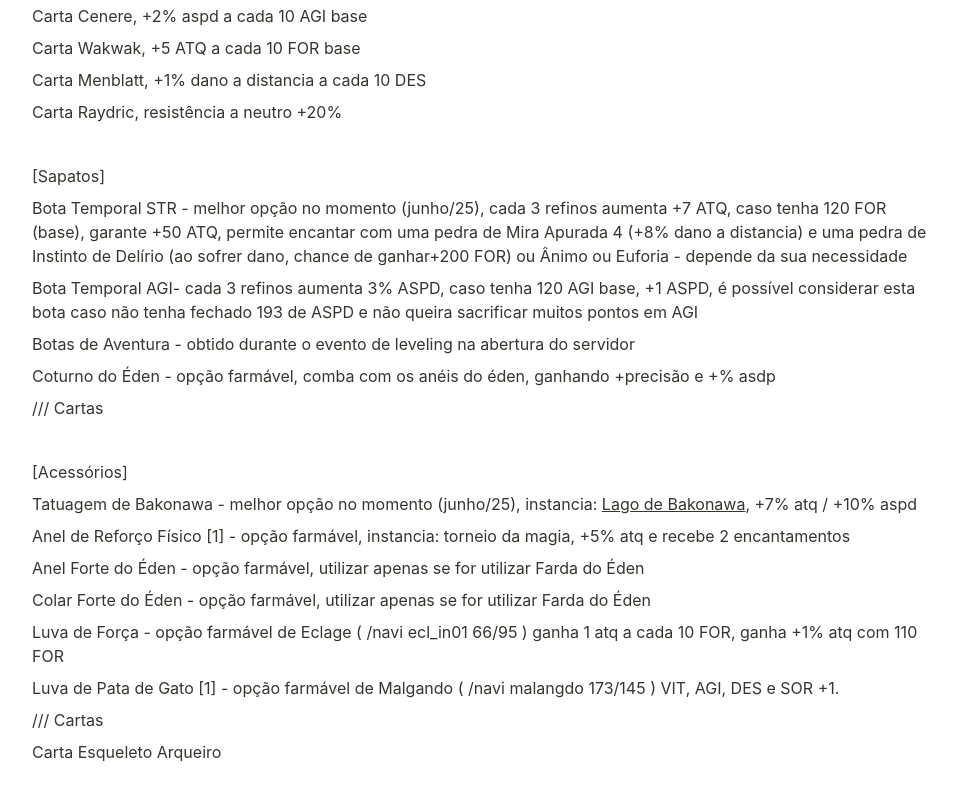
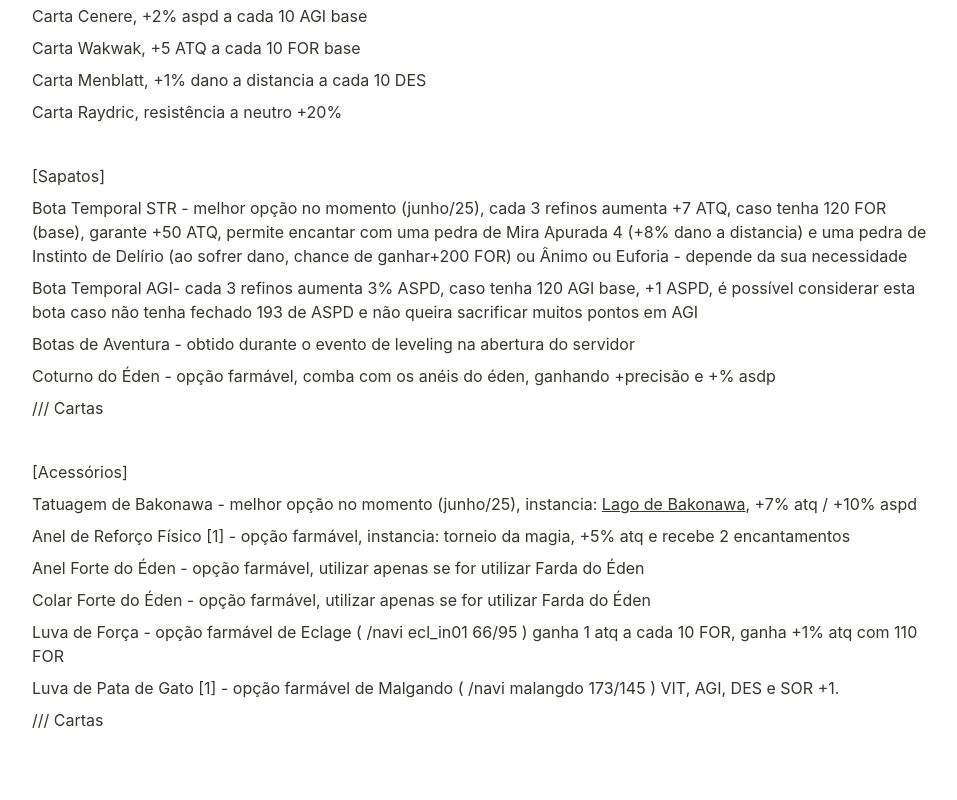
Before and after one commit to ragnarok-builds-latam/RG-Toque-Disparo, a plain HTML site: page index.html in a window 1280 px wide. Shown: the part 7880-8680 px from the top of the page, without its empty margins (158-1115 px from the left). Drawn offline with Linux system fonts and the light colour scheme.

Commit message:
Update index.html

```diff
--- a/index.html
+++ b/index.html
@@ -696,7 +696,7 @@ blockquote {
 </p><p id="2098eb12-d002-8042-9c8d-c80315d50b4d" class="">[Armadura]</p><p id="2098eb12-d002-80a2-8e22-e8d51d9ffe9a" class="">Armadura Heroica [1] - melhor opção no momento (junho/25), instancia: Ilha Bios, aumenta +10% dano do Toque, além de garantir +5% HP/SP, +10 ATQ, +10 Prescição/Esquiva e chance de auto-conjurar Curar 10 ou Nevasca</p><p id="2098eb12-d002-8031-acad-c2ba7154ee77" class="">Traje Anti-magia: opção farmável, instancia: torneio de magia, utilizar apenas se for utilizar o acessório Anel de Reforço Físico [1], recebe 2 encantamentos</p><p id="2098eb12-d002-800e-b169-e53884ac4050" class="">Farda do Éden - opção farmável e que faz conjunto com os acessórios do éden (anel + colar)</p><p id="2098eb12-d002-80b5-8d78-da101378c536" class="">Túnica da Aventura - obtido durante o evento de leveling na abertura do servidor</p><p id="2098eb12-d002-8096-a37d-f6417b217b97" class="">/// Cartas</p><p id="2098eb12-d002-8072-be28-ca920e848e07" class="">
 </p><p id="2098eb12-d002-800c-855d-c6aae8c0c5b1" class="">[Capa]</p><p id="2098eb12-d002-80be-af7f-e22fc3f247c9" class="">Mochila de Aventura [1] - melhor opção no momento (junho/25), ao refinar no +9 e colocar os status 90 em FOR/AGI/DEX, garante +30 atq / +8% aspd, +1 aspd / +10% dano a distância</p><p id="2098eb12-d002-8030-ab5a-faaf6b327765" class="">Manto de Aventura - obtido durante o evento de leveling na abertura do servidor</p><p id="2098eb12-d002-8001-ad37-d5f10c6839c9" class="">Pele da Rainha Verme - opção farmável que comba com a Bota Temporal, garantindo bastante +15% HP e +5% SP, além da possibilidade de vir com encantamento de + FOR</p><p id="2098eb12-d002-80d8-b474-e33589628c8f" class="">Manto do Éden - opção farmável, não comba com nada</p><p id="2098eb12-d002-807b-ac42-e009325cfd8c" class="">/// Cartas</p><p id="2098eb12-d002-8087-9301-e205bd6db421" class="">Carta Cenere, +2% aspd a cada 10 AGI base</p><p id="2098eb12-d002-80a7-b740-e49074c6d500" class="">Carta Wakwak, +5 ATQ a cada 10 FOR base</p><p id="2098eb12-d002-80d3-87e4-e225cc38cf2b" class="">Carta Menblatt, +1% dano a distancia a cada 10 DES</p><p id="2098eb12-d002-80fe-8d59-df8efc7460ed" class="">Carta Raydric, resistência a neutro +20%</p><p id="2098eb12-d002-80e2-815f-f151347b80ce" class="">
 </p><p id="2098eb12-d002-8018-b0cb-e5e941bfde8e" class="">[Sapatos]</p><p id="2098eb12-d002-8059-bc89-fd9437cf8147" class="">Bota Temporal STR - melhor opção no momento (junho/25), cada 3 refinos aumenta +7 ATQ, caso tenha 120 FOR (base), garante +50 ATQ, permite encantar com uma pedra de Mira Apurada 4 (+8% dano a distancia) e uma pedra de Instinto de Delírio (ao sofrer dano, chance de ganhar+200 FOR) ou Ânimo ou Euforia - depende da sua necessidade</p><p id="2098eb12-d002-80f5-9869-c0074b505d53" class="">Bota Temporal AGI- cada 3 refinos aumenta 3% ASPD, caso tenha 120 AGI base, +1 ASPD, é possível considerar esta bota caso não tenha fechado 193 de ASPD e não queira sacrificar muitos pontos em AGI</p><p id="2098eb12-d002-8052-8a9f-ce657cea9993" class="">Botas de Aventura - obtido durante o evento de leveling na abertura do servidor</p><p id="2098eb12-d002-807c-a943-f053724a0512" class="">Coturno do Éden - opção farmável, comba com os anéis do éden, ganhando +precisão e +% asdp</p><p id="2098eb12-d002-808d-a376-cc601bbef637" class="">/// Cartas</p><p id="2098eb12-d002-8009-8fe9-c5458e6f0939" class="">
-</p><p id="2098eb12-d002-803a-a764-cc2f620da9f5" class="">[Acessórios]</p><p id="2098eb12-d002-8057-ad1f-fadd33de2a7a" class="">Tatuagem de Bakonawa - melhor opção no momento (junho/25), instancia: <a href="https://browiki.org/wiki/Lago_de_Bakonawa">Lago de Bakonawa</a>, +7% atq / +10% aspd</p><p id="2098eb12-d002-8014-b0c8-ca8e36f40ff4" class="">Anel de Reforço Físico [1] - opção farmável, instancia: torneio da magia, +5% atq e recebe 2 encantamentos</p><p id="2098eb12-d002-807c-a5d6-f2ae51301217" class="">Anel Forte do Éden - opção farmável, utilizar apenas se for utilizar Farda do Éden</p><p id="2098eb12-d002-804f-9b8b-db4ae7c0b5a9" class="">Colar Forte do Éden - opção farmável, utilizar apenas se for utilizar Farda do Éden</p><p id="2098eb12-d002-808b-b988-d111a9531640" class="">Luva de Força - opção farmável de Eclage ( /navi ecl_in01 66/95 ) ganha 1 atq a cada 10 FOR, ganha +1% atq com 110 FOR</p><p id="2098eb12-d002-8004-9435-eb4632484e64" class="">Luva de Pata de Gato [1] - opção farmável de Malgando ( /navi malangdo 173/145 ) VIT, AGI, DES e SOR +1.</p><p id="2098eb12-d002-8059-9221-cf5a66541440" class="">/// Cartas</p><p id="2098eb12-d002-80ea-af86-fa0f7998bb5e" class="">Carta Esqueleto Arqueiro</p><p id="2098eb12-d002-80bc-b5db-e5c463479fe1" class="">
+</p><p id="2098eb12-d002-803a-a764-cc2f620da9f5" class="">[Acessórios]</p><p id="2098eb12-d002-8057-ad1f-fadd33de2a7a" class="">Tatuagem de Bakonawa - melhor opção no momento (junho/25), instancia: <a href="https://browiki.org/wiki/Lago_de_Bakonawa">Lago de Bakonawa</a>, +7% atq / +10% aspd</p><p id="2098eb12-d002-8014-b0c8-ca8e36f40ff4" class="">Anel de Reforço Físico [1] - opção farmável, instancia: torneio da magia, +5% atq e recebe 2 encantamentos</p><p id="2098eb12-d002-807c-a5d6-f2ae51301217" class="">Anel Forte do Éden - opção farmável, utilizar apenas se for utilizar Farda do Éden</p><p id="2098eb12-d002-804f-9b8b-db4ae7c0b5a9" class="">Colar Forte do Éden - opção farmável, utilizar apenas se for utilizar Farda do Éden</p><p id="2098eb12-d002-808b-b988-d111a9531640" class="">Luva de Força - opção farmável de Eclage ( /navi ecl_in01 66/95 ) ganha 1 atq a cada 10 FOR, ganha +1% atq com 110 FOR</p><p id="2098eb12-d002-8004-9435-eb4632484e64" class="">Luva de Pata de Gato [1] - opção farmável de Malgando ( /navi malangdo 173/145 ) VIT, AGI, DES e SOR +1.</p><p id="2098eb12-d002-8059-9221-cf5a66541440" class="">/// Cartas</p><p id="2098eb12-d002-80ea-af86-fa0f7998bb5e" class=""></p><p id="2098eb12-d002-80bc-b5db-e5c463479fe1" class="">
 </p><p id="2098eb12-d002-80c9-9617-c37a3dc90724" class="">
 </p><p id="2098eb12-d002-806e-b495-cbc2f90e00dc" class="">
 </p></div></article><span class="sans" style="font-size:14px;padding-top:2em"></span></body></html>
```
